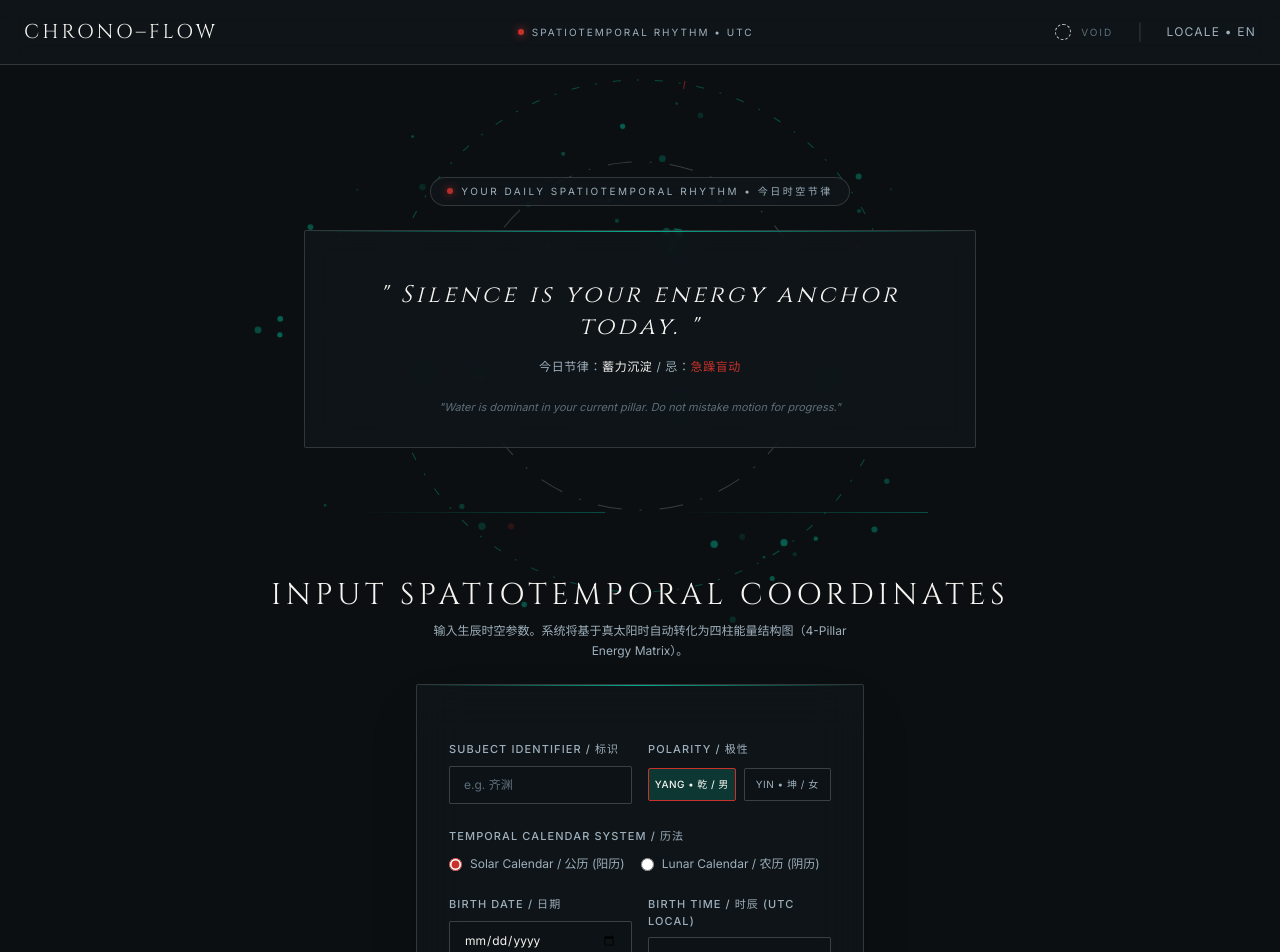
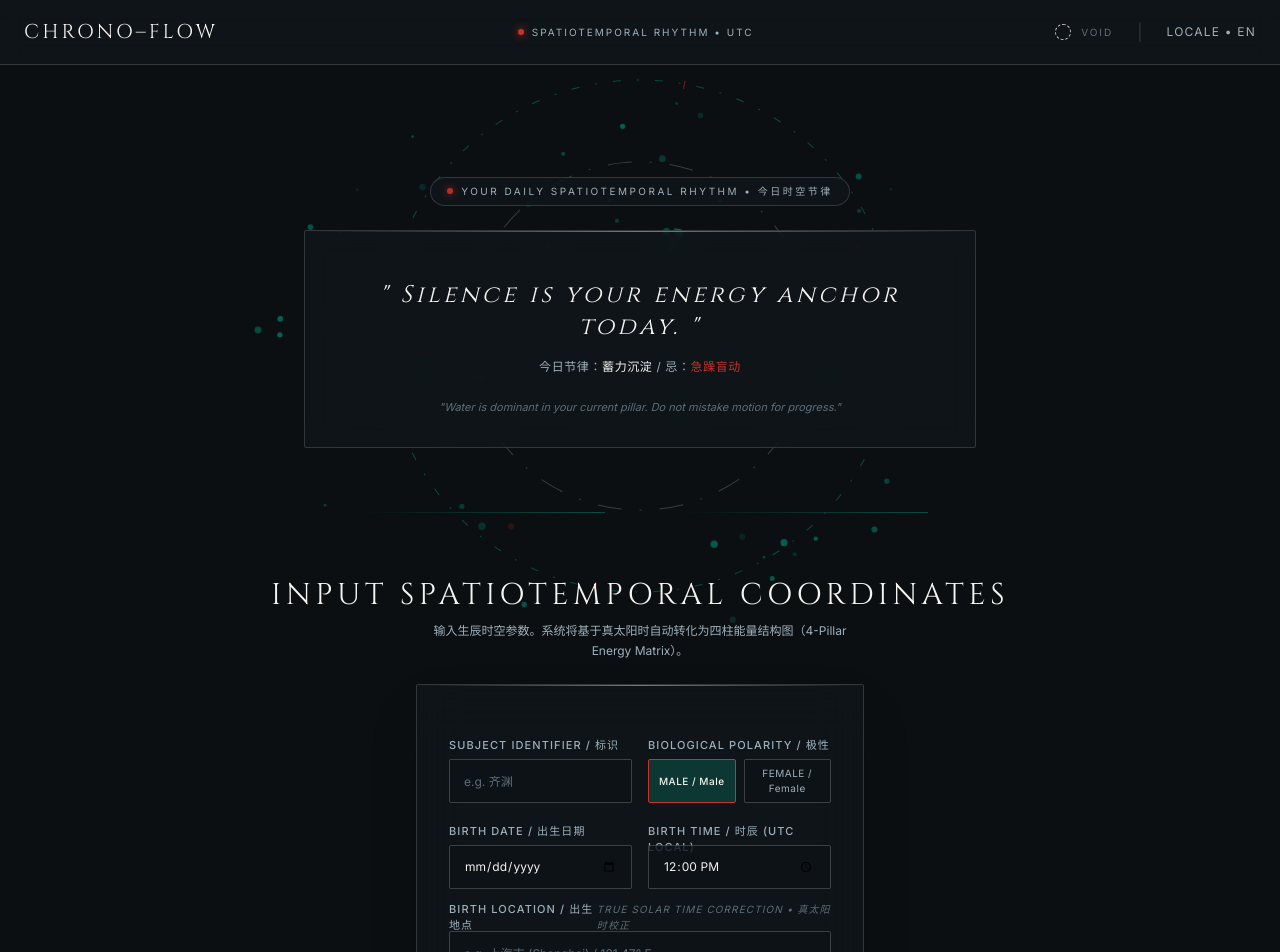
Before and after one commit to wxu198024-art/chrono-flow, a Next.js app: page / in a window 1280 px wide. Shown: the top 952 px of the page. Built offline with nearby package versions, Linux system fonts and the light colour scheme.

Commit message:
Update BirthForm.tsx

```diff
--- a/components/BirthForm.tsx
+++ b/components/BirthForm.tsx
@@ -8,11 +8,10 @@ export default function BirthForm() {
     gender: 'male',
     birthDate: '',
     birthTime: '12:00',
-    calendarType: 'solar', // solar | lunar
     location: '',
   });
 
-  const handleChange = (e: React.ChangeEvent<HTMLInputElement | HTMLSelectElement>) => {
+  const handleChange = (e: React.ChangeEvent<HTMLInputElement>) => {
     const { name, value } = e.target;
     setFormData((prev) => ({ ...prev, [name]: value }));
   };
@@ -20,21 +19,22 @@ export default function BirthForm() {
   const handleSubmit = (e: React.FormEvent) => {
     e.preventDefault();
     console.log('Spatiotemporal Parameters Submitted:', formData);
-    // 后续接入四柱排盘逻辑
+    // 后续接入四柱能量矩阵计算引擎
   };
 
   return (
     <form
       onSubmit={handleSubmit}
-      className="p-6 md:p-8 border border-[var(--border-line)] bg-[var(--bg-card)] backdrop-blur-xl rounded-sm space-y-6 text-left shadow-2xl relative transition-all duration-300"
+      className="p-6 md:p-8 border border-[var(--border-line)] bg-[var(--bg-card)] backdrop-blur-xl rounded-sm space-y-5 text-left shadow-2xl relative transition-all duration-300"
     >
-      {/* 顶部极细装饰线 */}
+      {/* 顶部极细 1px 爻线装饰 */}
       <div className="absolute top-0 left-0 right-0 yao-yang"></div>
 
-      {/* 1. 姓名与性别 */}
-      <div className="grid grid-cols-1 sm:grid-cols-2 gap-4">
-        <div className="space-y-2">
-          <label className="block text-[11px] tracking-widest text-[var(--text-secondary)] uppercase font-medium">
+      {/* 1. 标识与生物极性 (二列对齐) */}
+      <div className="grid grid-cols-1 sm:grid-cols-2 gap-4 items-start">
+        {/* Subject Identifier */}
+        <div className="space-y-1.5">
+          <label className="block text-[11px] h-4 leading-4 tracking-widest text-[var(--text-secondary)] uppercase font-medium">
             Subject Identifier / 标识
           </label>
           <input
@@ -43,25 +43,26 @@ export default function BirthForm() {
             placeholder="e.g. 齐渊"
             value={formData.name}
             onChange={handleChange}
-            className="w-full px-3.5 py-2.5 bg-[var(--input-bg)] border border-[var(--input-border)] text-[var(--text-primary)] placeholder-[var(--text-muted)] text-xs rounded-sm focus:outline-none focus:border-[var(--yao-light)] transition-colors"
+            className="w-full h-11 px-3.5 bg-[var(--input-bg)] border border-[var(--input-border)] text-[var(--text-primary)] placeholder-[var(--text-muted)] text-xs rounded-sm focus:outline-none focus:border-[var(--yao-light)] transition-colors"
             required
           />
         </div>
 
-        <div className="space-y-2">
-          <label className="block text-[11px] tracking-widest text-[var(--text-secondary)] uppercase font-medium">
-            Polarity / 极性
+        {/* Biological Polarity */}
+        <div className="space-y-1.5">
+          <label className="block text-[11px] h-4 leading-4 tracking-widest text-[var(--text-secondary)] uppercase font-medium">
+            Biological Polarity / 极性
           </label>
-          <div className="grid grid-cols-2 gap-2 pt-0.5">
+          <div className="grid grid-cols-2 gap-2 h-11">
             {[
-              { id: 'male', label: 'YANG • 乾 / 男' },
-              { id: 'female', label: 'YIN • 坤 / 女' },
+              { id: 'male', label: 'MALE / Male' },
+              { id: 'female', label: 'FEMALE / Female' },
             ].map((g) => (
               <button
                 key={g.id}
                 type="button"
                 onClick={() => setFormData((prev) => ({ ...prev, gender: g.id }))}
-                className={`py-2 text-[10px] tracking-wider rounded-sm border transition-all ${
+                className={`h-full text-[10px] tracking-wider rounded-sm border transition-all flex items-center justify-center ${
                   formData.gender === g.id
                     ? 'border-[var(--cinnabar)] bg-[var(--accent-glow)] text-[var(--text-primary)] font-medium'
                     : 'border-[var(--input-border)] bg-[var(--input-bg)] text-[var(--text-secondary)] hover:text-[var(--text-primary)]'
@@ -74,59 +75,26 @@ export default function BirthForm() {
         </div>
       </div>
 
-      {/* 2. 历法选择器 (公历 / 农历) */}
-      <div className="space-y-2">
-        <label className="block text-[11px] tracking-widest text-[var(--text-secondary)] uppercase font-medium">
-          Temporal Calendar System / 历法
-        </label>
-        <div className="flex space-x-4 text-xs text-[var(--text-secondary)] pt-1">
-          <label className="flex items-center space-x-2 cursor-pointer group">
-            <input
-              type="radio"
-              name="calendarType"
-              value="solar"
-              checked={formData.calendarType === 'solar'}
-              onChange={handleChange}
-              className="accent-[var(--cinnabar)] cursor-pointer"
-            />
-            <span className="group-hover:text-[var(--text-primary)] transition-colors">
-              Solar Calendar / 公历 (阳历)
-            </span>
-          </label>
-          <label className="flex items-center space-x-2 cursor-pointer group">
-            <input
-              type="radio"
-              name="calendarType"
-              value="lunar"
-              checked={formData.calendarType === 'lunar'}
-              onChange={handleChange}
-              className="accent-[var(--cinnabar)] cursor-pointer"
-            />
-            <span className="group-hover:text-[var(--text-primary)] transition-colors">
-              Lunar Calendar / 农历 (阴历)
-            </span>
-          </label>
-        </div>
-      </div>
-
-      {/* 3. 出生日期与准确时间 */}
-      <div className="grid grid-cols-1 sm:grid-cols-2 gap-4">
-        <div className="space-y-2">
-          <label className="block text-[11px] tracking-widest text-[var(--text-secondary)] uppercase font-medium">
-            Birth Date / 日期
+      {/* 2. 出生日期与出生时间 (二列对齐) */}
+      <div className="grid grid-cols-1 sm:grid-cols-2 gap-4 items-start">
+        {/* Birth Date */}
+        <div className="space-y-1.5">
+          <label className="block text-[11px] h-4 leading-4 tracking-widest text-[var(--text-secondary)] uppercase font-medium">
+            Birth Date / 出生日期
           </label>
           <input
             type="date"
             name="birthDate"
             value={formData.birthDate}
             onChange={handleChange}
-            className="w-full px-3.5 py-2.5 bg-[var(--input-bg)] border border-[var(--input-border)] text-[var(--text-primary)] text-xs rounded-sm focus:outline-none focus:border-[var(--yao-light)] transition-colors"
+            className="w-full h-11 px-3.5 bg-[var(--input-bg)] border border-[var(--input-border)] text-[var(--text-primary)] text-xs rounded-sm focus:outline-none focus:border-[var(--yao-light)] transition-colors"
             required
           />
         </div>
 
-        <div className="space-y-2">
-          <label className="block text-[11px] tracking-widest text-[var(--text-secondary)] uppercase font-medium">
+        {/* Birth Time */}
+        <div className="space-y-1.5">
+          <label className="block text-[11px] h-4 leading-4 tracking-widest text-[var(--text-secondary)] uppercase font-medium">
             Birth Time / 时辰 (UTC Local)
           </label>
           <input
@@ -134,15 +102,15 @@ export default function BirthForm() {
             name="birthTime"
             value={formData.birthTime}
             onChange={handleChange}
-            className="w-full px-3.5 py-2.5 bg-[var(--input-bg)] border border-[var(--input-border)] text-[var(--text-primary)] text-xs rounded-sm focus:outline-none focus:border-[var(--yao-light)] transition-colors"
+            className="w-full h-11 px-3.5 bg-[var(--input-bg)] border border-[var(--input-border)] text-[var(--text-primary)] text-xs rounded-sm focus:outline-none focus:border-[var(--yao-light)] transition-colors"
             required
           />
         </div>
       </div>
 
-      {/* 4. 出生地点 (用于真太阳时校准) */}
-      <div className="space-y-2">
-        <label className="block text-[11px] tracking-widest text-[var(--text-secondary)] uppercase font-medium flex justify-between">
+      {/* 3. 出生地点 (单列对齐) */}
+      <div className="space-y-1.5">
+        <label className="block text-[11px] h-4 leading-4 tracking-widest text-[var(--text-secondary)] uppercase font-medium flex justify-between items-center">
           <span>Birth Location / 出生地点</span>
           <span className="text-[var(--text-muted)] italic font-normal text-[10px]">
             True Solar Time Correction • 真太阳时校正
@@ -154,15 +122,15 @@ export default function BirthForm() {
           placeholder="e.g. 上海市 (Shanghai) / 121.47° E"
           value={formData.location}
           onChange={handleChange}
-          className="w-full px-3.5 py-2.5 bg-[var(--input-bg)] border border-[var(--input-border)] text-[var(--text-primary)] placeholder-[var(--text-muted)] text-xs rounded-sm focus:outline-none focus:border-[var(--yao-light)] transition-colors"
+          className="w-full h-11 px-3.5 bg-[var(--input-bg)] border border-[var(--input-border)] text-[var(--text-primary)] placeholder-[var(--text-muted)] text-xs rounded-sm focus:outline-none focus:border-[var(--yao-light)] transition-colors"
         />
       </div>
 
-      {/* 提交按钮 */}
+      {/* 4. 提交按钮 */}
       <div className="pt-2">
         <button
           type="submit"
-          className="w-full py-3.5 border border-[var(--border-line-hover)] bg-[var(--bg-card-hover)] hover:bg-[var(--cinnabar)] hover:text-white text-[var(--text-primary)] text-xs tracking-[0.25em] uppercase font-medium transition-all duration-300 rounded-sm shadow-md flex items-center justify-center space-x-2 group"
+          className="w-full h-12 border border-[var(--border-line-hover)] bg-[var(--bg-card-hover)] hover:bg-[var(--cinnabar)] hover:text-white text-[var(--text-primary)] text-xs tracking-[0.25em] uppercase font-medium transition-all duration-300 rounded-sm shadow-md flex items-center justify-center space-x-2 group"
         >
           <span className="cinnabar-dot group-hover:bg-white transition-colors"></span>
           <span>Initiate Spatiotemporal Alignment • 开启时空对齐</span>
```
